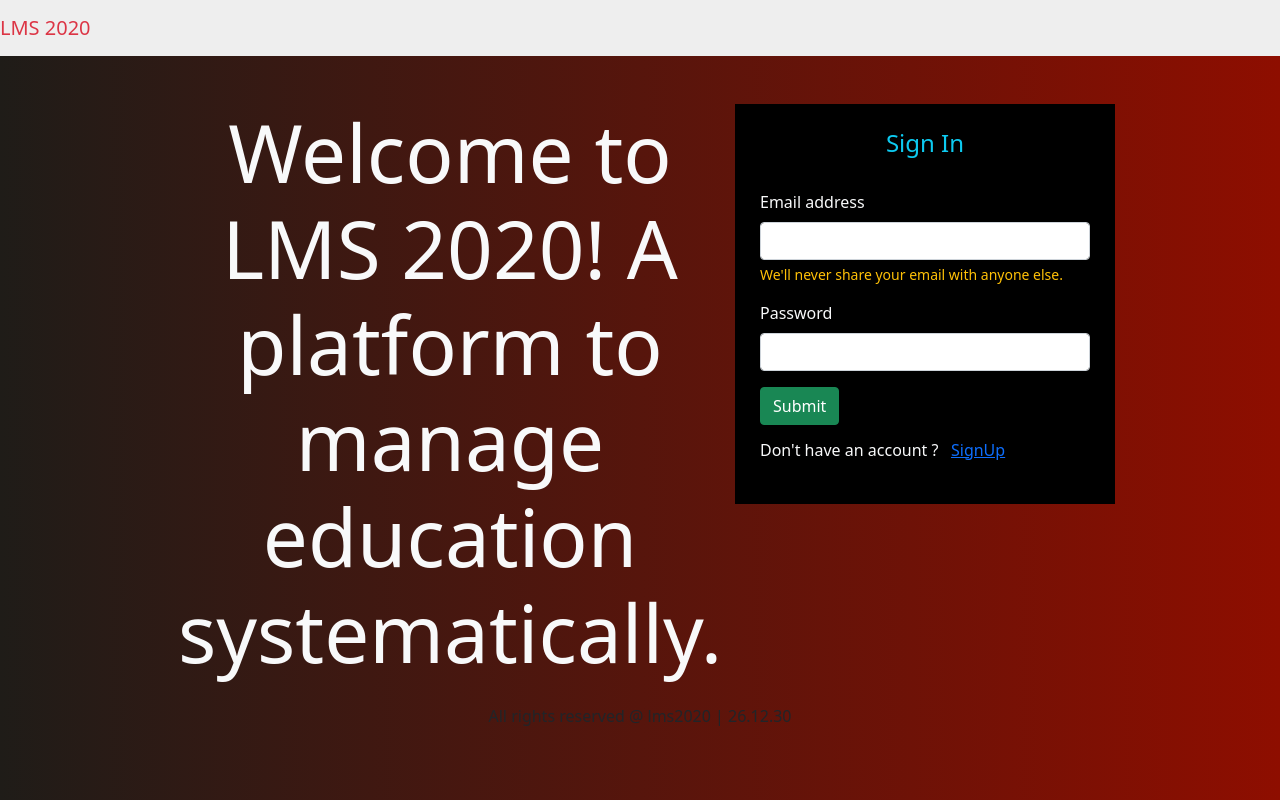
After one commit to Writuparna-Banerjee/LMS, a Flask app: page /login in a window 1280 px wide. The commit adds this page. Run offline with Flask 2, Linux system fonts and the light colour scheme; some libraries are stand-ins or nearby versions.

Commit message:
Add files via upload
login page added

```diff
--- a/main.py
+++ b/main.py
@@ -8,9 +8,9 @@ def home():
     return render_template('index.html')
 
 
-@app.route('/student')
-def worldweather():
-    pass
+@app.route('/login')
+def login():
+    return render_template('login.html')
 
 
 @app.route('/teacher')
--- a/templates/index.html
+++ b/templates/index.html
@@ -8,7 +8,7 @@
     <div class="row mt-5">
         <div class="col-md-6 offset-1">
             <h1 class="text-light display-1 text-center">
-                If your wants to experience a better system for managing education migrate use our SAAS
+                If you want to experience a better system for managing education migrate to our SAAS
             </h1>
         </div>
 
@@ -60,7 +60,7 @@
                         <button type="submit" class="btn btn-md btn-success">Submit</button>
                     </div>
                     <div class="mb-3">
-                        <h6> Already have an account <a href="">SignIn here</a>  </h6>
+                        <h6> Already have an account ? &nbsp <a href="login"> SignIn here</a>  </h6>
                     </div>
                 </div>
             </form>
--- /dev/null
+++ b/templates/login.html
@@ -0,0 +1,48 @@
+{% extends "base.html" %}
+
+{% block content %}
+
+<body class="bg_color">
+<div class="container">
+
+    <div class="row mt-5">
+        <div class="col-md-6 offset-1">
+            <h1 class="text-light display-1 text-center">
+                Welcome to LMS 2020! A platform to manage education systematically.
+            </h1>
+        </div>
+
+        <div class="col-md-4" style="background-color:#000; padding:25px; height:400px">
+
+            <h4 class="text-info text-center"> Sign In</h4><br>
+
+            <form class="form text-light">
+                <div class="row">
+                    <div class="mb-3">
+                        <label class="form-label">Email address</label><br>
+                        <input type="email" class="form-control" aria-describedby="emailHelp">
+                        <div id="emailHelp" class="form-text text-warning">We'll never share your email with anyone else.</div>
+                    </div>
+
+
+                    <div class="mb-3">
+                        <label for="exampleInputPassword1" class="form-label">Password</label>
+                        <input type="password" class="form-control" id="exampleInputPassword1">
+                    </div>
+
+                    <div class="mb-3">
+                        <button type="submit" class="btn btn-md btn-success">Submit</button>
+                    </div>
+                    <div class="mb-3">
+                        <h6> Don't have an account ? &nbsp <a href="/">  SignUp</a>  </h6>
+                    </div>
+                </div>
+            </form>
+        </div>
+
+    </div>
+</div>
+
+
+</body>
+{% endblock %}
```
